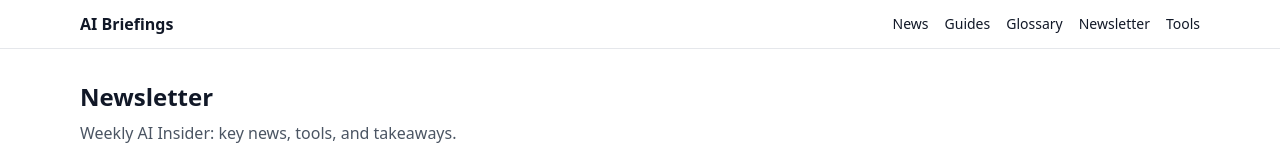
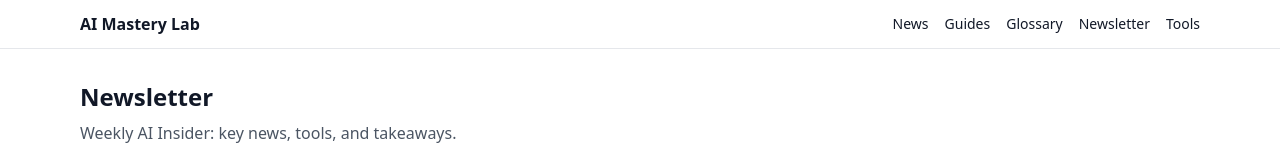
Before and after one commit to Jatin2349/ai-news-site, a Next.js app: page /newsletter in a window 1280 px wide. Shown: the top 160 px of the page. Built offline with nearby package versions, Linux system fonts and the light colour scheme.

Commit message:
Update Nav.tsx

```diff
--- a/components/Nav.tsx
+++ b/components/Nav.tsx
@@ -2,7 +2,7 @@ export default function Nav() {
   return (
     <header className="border-b sticky top-0 bg-white/80 backdrop-blur z-50">
       <nav className="mx-auto max-w-6xl px-4 py-3 flex items-center justify-between">
-        <a href="/" className="font-semibold">AI Briefings</a>
+        <a href="/" className="font-semibold">AI Mastery Lab</a>
         <div className="flex items-center gap-4 text-sm">
           <a href="/news">News</a>
           <a href="/guides">Guides</a>
```
